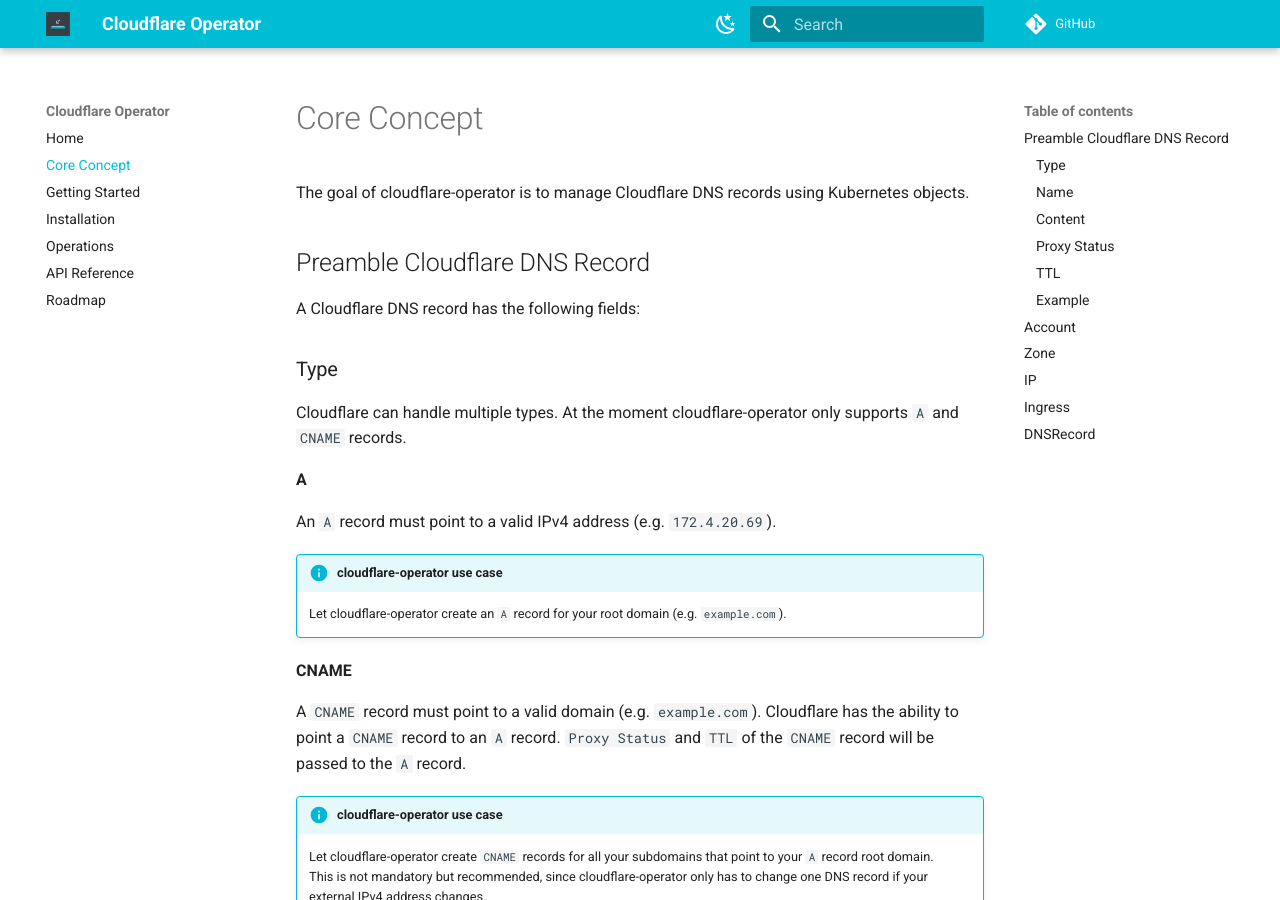
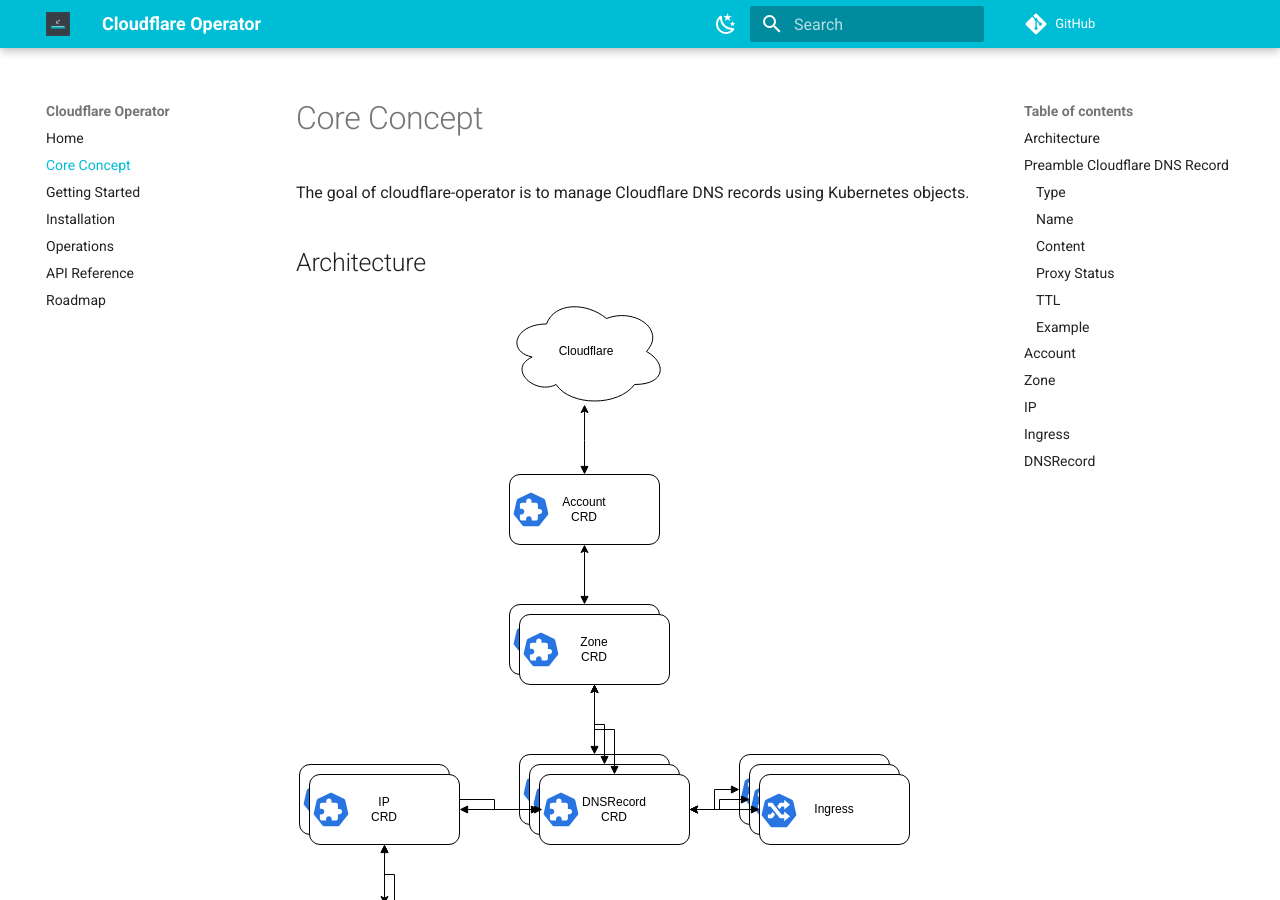
Before and after one commit to containeroo/cloudflare-operator, an MkDocs documentation site: the page built from docs/content/core_concept.md, in a window 1280 px wide and 900 px high. Built offline with MkDocs 1.6.1 and Material for MkDocs 9.7.7, drawn with Linux system fonts in a browser that asks for light colours; comment, search, counter and statistics services are not loaded.

Commit message:
update documentation (#33)

```diff
--- a/docs/content/core_concept.md
+++ b/docs/content/core_concept.md
@@ -1,6 +1,10 @@
 # Core Concept
 
 The goal of cloudflare-operator is to manage Cloudflare DNS records using Kubernetes objects.
+
+## Architecture
+
+![cloudflare-operator](/assets/img/cloudflare-operator.svg)
 
 ## Preamble Cloudflare DNS Record
 
```
Also changed, not shown: README.md (added), docs/content/assets/img/cloudflare-operator.svg (added).
